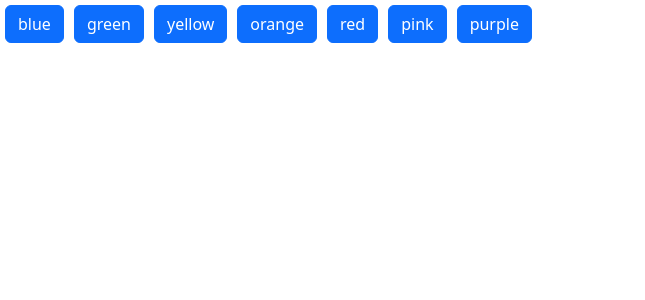
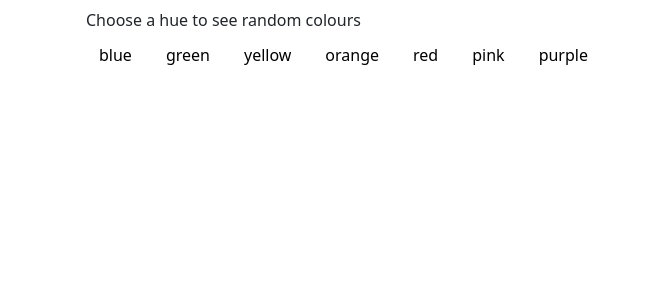
Before and after one commit to pisanzapra/random-colour, a React (Create React App) app: page / in a window 1280 px wide. Shown: the top 300 px of the page, without its empty margins (0-645 px from the left). Built offline with nearby package versions, Linux system fonts and the light colour scheme; no server answers.

Commit message:
Custom styling

```diff
--- a/src/App.js
+++ b/src/App.js
@@ -32,12 +32,18 @@ function App() {
   const hues = ["blue", "green", "yellow", "orange", "red", "pink", "purple"];
 
   return (
-    <div style={{ backgroundColor: `${colour}` }}>
-      <div>
-        <ButtonGroup hues={hues} fetchColour={fetchColour}></ButtonGroup>
+    <div
+      className="d-flex flex-column vh-100"
+      style={{ backgroundColor: `${colour}` }}
+    >
+      <div className="container-md container-fluid flex-fill py-2">
+        <div>
+          <span className="m-1">Choose a hue to see random colours</span>
+          <ButtonGroup hues={hues} fetchColour={fetchColour}></ButtonGroup>
+        </div>
+
+        <div>{colour}</div>
       </div>
-      <div></div>
-      <div>{colour}</div>
     </div>
   );
 }
--- a/src/components/Button.js
+++ b/src/components/Button.js
@@ -1,21 +1,14 @@
 import React from "react";
-
-import classes from "./Button.module.css";
 
 const Button = (props) => {
   return (
-    // <button
-    //   className={classes.button}
-    //   onClick={() => props.fetchColour(props.displayText)}
-    // >
-    //   <span> {props.displayText}</span>
-    // </button>
     <button
-    className="btn btn-primary"
-    onClick={() => props.fetchColour(props.displayText)}
-  >
-    <span> {props.displayText}</span>
-  </button>
+      type="button"
+      className="btn btn-primary m-1"
+      onClick={() => props.fetchColour(props.displayText)}
+    >
+      <span> {props.displayText}</span>
+    </button>
   );
 };
 
--- a/src/components/Button.module.css
+++ /dev/null
@@ -1,7 +0,0 @@
-button {
-  border: 0;
-  margin: 5px;
-  padding: 10px;
-  background-color: white;
-  cursor: pointer;
-}
--- a/src/custom.scss
+++ b/src/custom.scss
@@ -1,5 +1,6 @@
 // Override default variables before the import
-
+$primary: white;
+$btn-border-radius: 0px;
 
 // Import Bootstrap and its default variables
 @import '~bootstrap/scss/bootstrap.scss';
```
